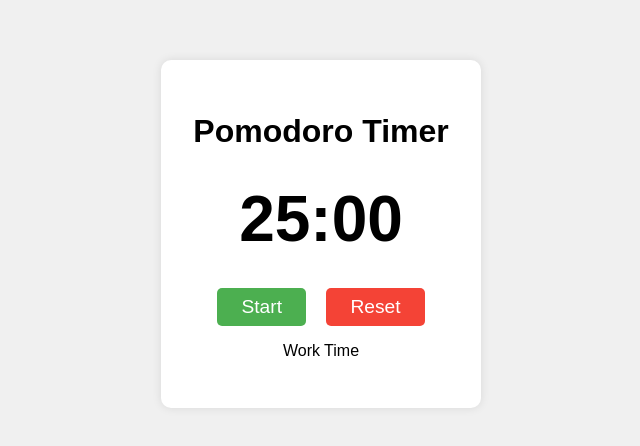
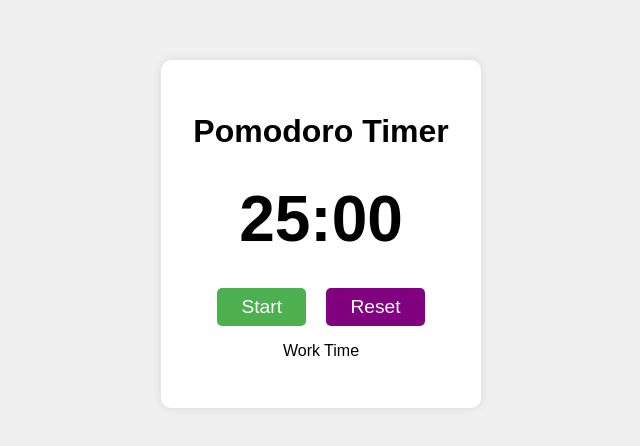
Before and after one commit to Evan-Romano/BYOA-Pomodoro, a plain HTML site: page index.html in a window 1280 px wide. Shown: the part 166-612 px from the top of the page, without its empty margins (319-959 px from the left). Drawn offline with Linux system fonts and the light colour scheme.

Commit message:
reset button color

```diff
--- a/styles.css
+++ b/styles.css
@@ -38,7 +38,7 @@ body {
 }
 
 #reset {
-    background-color: #f44336;
+    background-color: purple;
 }
 
 #reset:hover {
```
Also changed, not shown: 2 other files.
